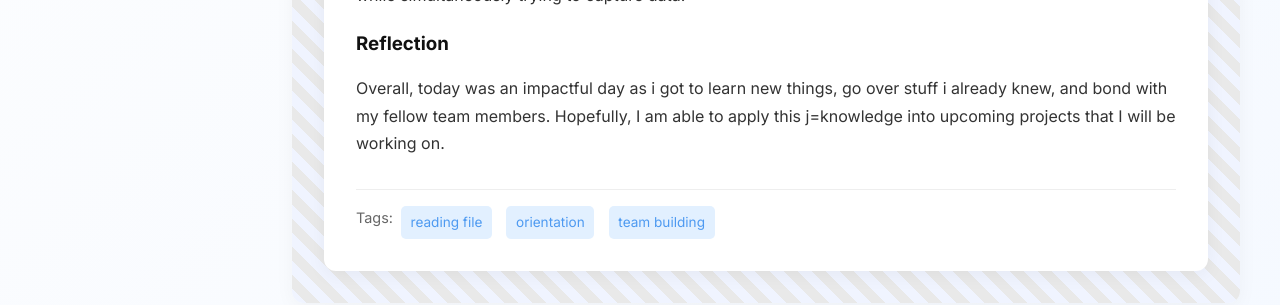
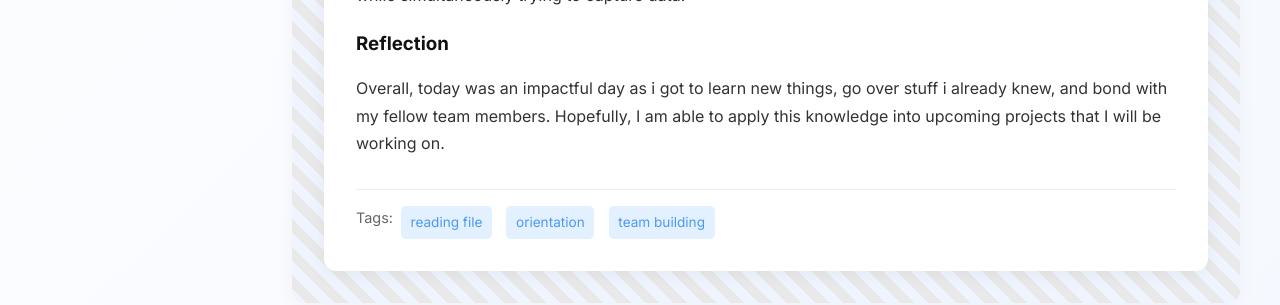
Before and after one commit to Miola585/Miola585.github.io, a Jekyll site: the page built from _posts/2025-05-29-day-3.md, in a window 1280 px wide. Shown: the part 839-1144 px from the top of the page. Built offline with Jekyll 4.4.1, drawn with Linux system fonts in a browser that asks for light colours.

Commit message:
Update 2025-05-29-day-3.md

```diff
--- a/_posts/2025-05-29-day-3.md
+++ b/_posts/2025-05-29-day-3.md
@@ -17,5 +17,5 @@ blockers: |
   When recording the data to train my CV model, I realized that I would not be able to be on the zoom camera while simultaneously trying to capture data.
 
 reflection: |
-  Overall, today was an impactful day as i got to learn new things, go over stuff i already knew, and bond with my fellow team members. Hopefully, I am able to apply this j=knowledge into upcoming projects that I will be working on.
+  Overall, today was an impactful day as i got to learn new things, go over stuff i already knew, and bond with my fellow team members. Hopefully, I am able to apply this knowledge into upcoming projects that I will be working on.
 ---
```
